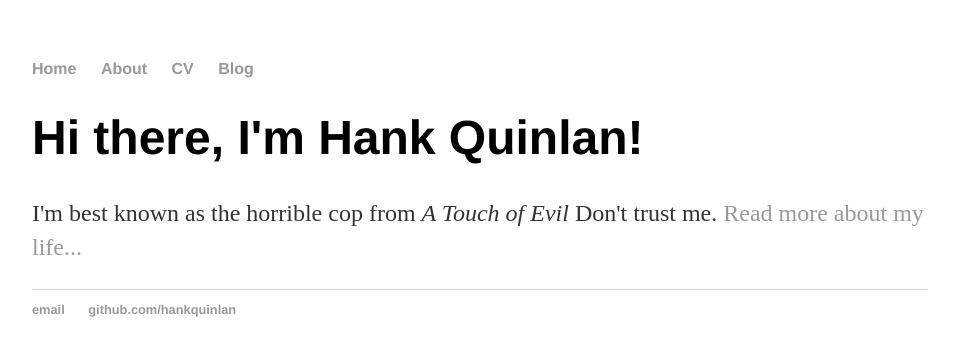
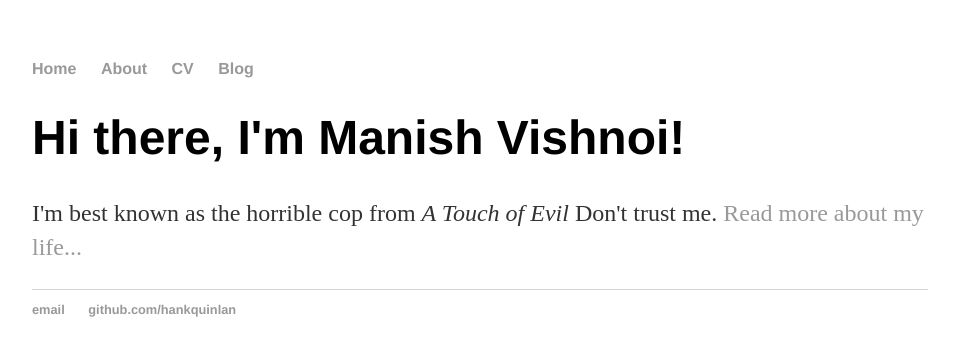
Before and after one commit to manishvishnoi2/manishvishnoi.github.io, a Jekyll site: the page built from index.html, in a window 1280 px wide. Shown: the top 356 px of the page, without its empty margins (160-1115 px from the left). Built offline with Jekyll 4.4.1, drawn with Linux system fonts in a browser that asks for light colours.

Commit message:
Update index.html

```diff
--- a/index.html
+++ b/index.html
@@ -1,8 +1,8 @@
 ---
 layout: default
-title: Hank Quinlan, Horrible Cop
+title: Manish Vishnoi, Horrible Coder
 ---
 <div class="blurb">
-	<h1>Hi there, I'm Hank Quinlan!</h1>
+	<h1>Hi there, I'm Manish Vishnoi!</h1>
 	<p>I'm best known as the horrible cop from <em>A Touch of Evil</em> Don't trust me. <a href="/about">Read more about my life...</a></p>
 </div><!-- /.blurb -->
```
